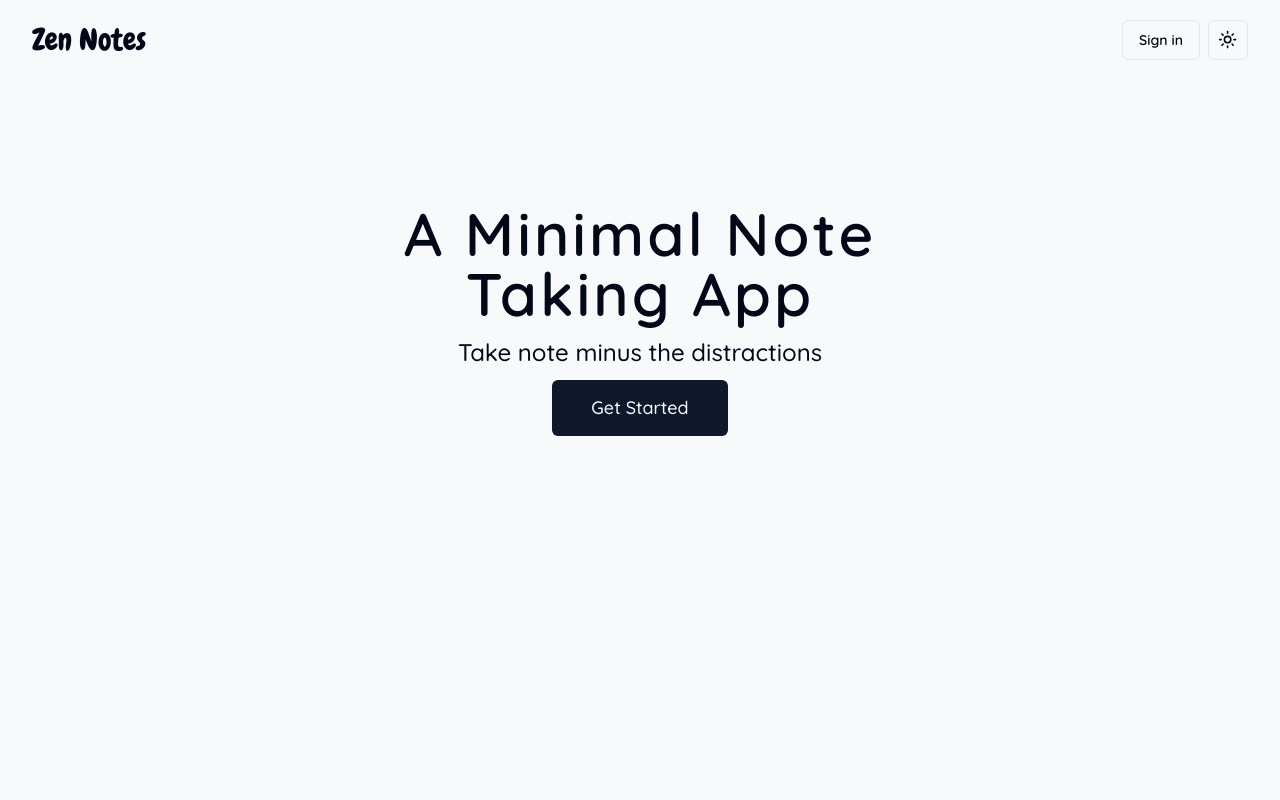
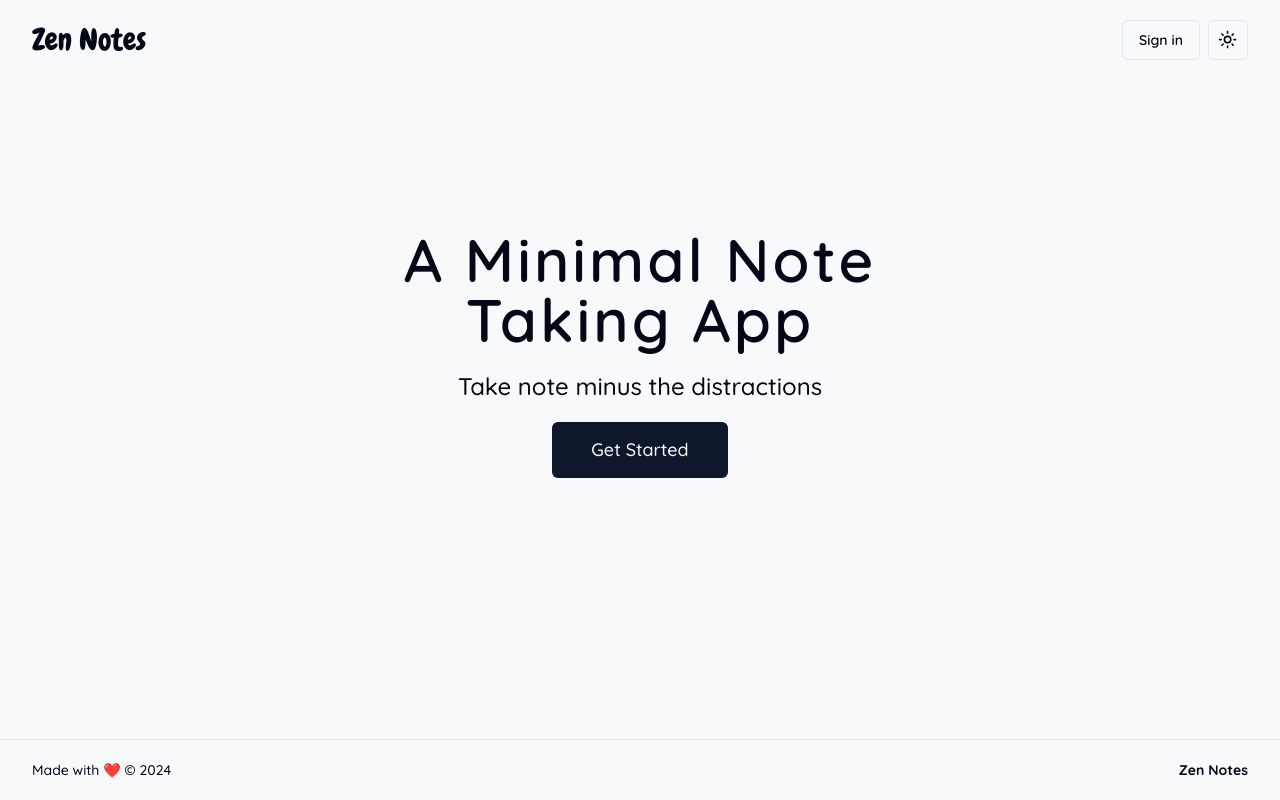
Before and after one commit to lamepic/zen-notes, a Next.js app: page / in a window 1280 px wide. Built offline with nearby package versions, Linux system fonts and the light colour scheme; no server answers.

Commit message:
fix layout

```diff
--- a/app/(auth)/layout.js
+++ b/app/(auth)/layout.js
@@ -1,11 +1,13 @@
+import Footer from "@/components/Footer";
 import Navbar from "@/components/Navbar";
 import React from "react";
 
 function Layout({ children }) {
   return (
-    <div className="h-screen">
+    <div className="h-screen flex flex-col justify-between">
       <Navbar />
       {children}
+      <Footer />
     </div>
   );
 }
--- a/app/(auth)/login/page.js
+++ b/app/(auth)/login/page.js
@@ -11,10 +11,12 @@ function Login() {
     <div className="flex flex-col items-center h-full">
       <div
         className={cn(
-          "flex space-y-6 flex-col justify-center items-center mt-40 max-w-xl lg:w-3/12 rounded-md p-5 border-gray-500/40 h-1/6",
+          "flex space-y-6 flex-col justify-center items-center mt-40 max-w-xl lg:w-3/12 rounded-md p-5 border-gray-500/40",
           !authLoading && "border"
         )}
       >
+        <p className="text-xl md:text-2xl font-bold">Lets get started</p>
+        <hr className="border-gray-600/20 w-full" />
         {authLoading ? (
           <p className="text-4xl font-bold">Loading...</p>
         ) : (
--- a/app/page.js
+++ b/app/page.js
@@ -1,20 +1,22 @@
+import Footer from "@/components/Footer";
 import Navbar from "@/components/Navbar";
 import { Button } from "@/components/ui/button";
 import Link from "next/link";
 
 export default function Home() {
   return (
-    <main className="h-screen">
+    <main className="h-screen flex flex-col justify-between">
       <Navbar />
-      <div className="max-w-xl h-3/5 flex flex-col items-center justify-center space-y-3 mx-auto">
+      <div className="max-w-xl flex flex-col items-center space-y-5 mx-auto mb-28">
         <h1 className="capitalize text-center text-5xl lg:text-6xl font-semibold lg:tracking-wider">
           A minimal note taking app
         </h1>
         <p className="text-xl lg:text-2xl">Take note minus the distractions</p>
-        <Button className="p-7 w-44 text-lg">
-          <Link href="/login">Get Started</Link>
-        </Button>
+        <Link href="/login">
+          <Button className="p-7 w-44 text-lg">Get Started</Button>
+        </Link>
       </div>
+      <Footer />
     </main>
   );
 }
```
